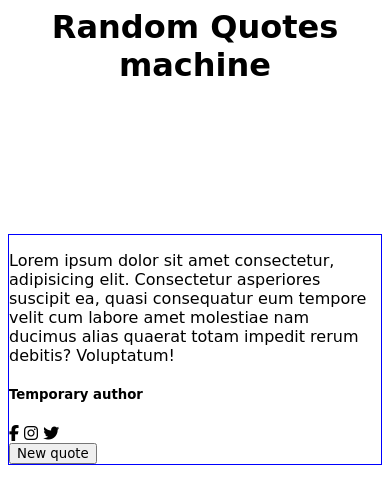
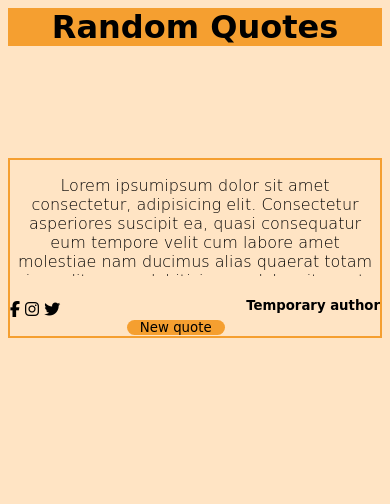
Before and after one commit to Alim1899/randomQuote, a plain HTML site: page index.html in a window 390 px wide. Drawn offline with Linux system fonts and the light colour scheme; no server answers.

Commit message:
Styling for mobile screens completed

```diff
--- a/index.html
+++ b/index.html
@@ -8,23 +8,32 @@
     <title>API's</title>
 </head>
 <body>
-   <h1 class="heading" style="text-align: center;">Random Quotes machine</h1>
-
+   <h1 class="header" style="text-align: center;">Random Quotes</h1>
+     <div class="rqm">
     <div class="container">
 
-        <p class="paragraph">Lorem ipsum dolor sit amet consectetur,
+        <p class="paragraph">Lorem ipsumipsum dolor sit amet consectetur,
+            adipisicing elit. Consectetur asperiores suscipit ea,
+             quasi consequatur eum tempore velit cum labore amet molestiae nam
+            ducimus alias quaerat totam impedit rerum debitisipsum dolor sit amet consectetur,
+            adipisicing elit. Consectetur asperiores suscipit ea,
+             quasi consequatur eum tempore velit cum labore amet molestiae nam
+            ducimus alias quaerat totam impedit rerum debitis dolor sit amet consectetur,
              adipisicing elit. Consectetur asperiores suscipit ea,
               quasi consequatur eum tempore velit cum labore amet molestiae nam
              ducimus alias quaerat totam impedit rerum debitis? Voluptatum!</p>
-             <h5 class="author">Temporary author</h5>
              <div class="social">
                 <i class="fa-brands fa-facebook-f"></i>
                 <i class="fa-brands fa-instagram"></i>
                 <i class="fa-brands fa-twitter"></i>
              </div>
-             <button class="new">New quote</button>
-    </div>
+              <button class="new">New quote</button>
+             <h5 class="author">Temporary author</h5>
+             </div>
 
+
+
+</div>
 
 </body>
 <script defer src="script.js"></script>
--- a/script.js
+++ b/script.js
@@ -4,7 +4,7 @@ const paragraph = document.querySelector('.paragraph');
 const img = document.querySelector('.img');
 
 
-fetch('https://type.fit/api/quotes')
-	.then(response => response.json())
-	.then(response => console.log(Object.entries(response)))
-	.catch(err => console.error(err));
+// fetch('https://type.fit/api/quotes')
+// 	.then(response => response.json())
+// 	.then(response => console.log(Object.entries(response)))
+// 	.catch(err => console.error(err));
--- a/styles.css
+++ b/styles.css
@@ -1,8 +1,49 @@
 *{
 font-family:cursive;
+padding: 0;
+box-sizing: border-box;
+background-color: bisque;
+}
+.header{
+    background-color:#f59f30;
+}
+.container{
+    border: 2px double #f59f30;
+    max-width: 1000px;
+    max-height:300px;
+    margin: 0 auto;
+    margin-top: 30%;
+}
+.paragraph::-webkit-scrollbar {
+    display: none;
+  }
+
+.paragraph{
+    width: 100%;
+    height: 100px;
+    overflow-y: scroll;
+    content: '\201C';
+    text-align: center;
+    font-weight:100;
 }
 
-.container{
-    margin-top: 40%;
-    border: 1px solid blue;
+.social{
+
+    max-width: 70px;
+    position: absolute;
+    margin-top: 7.8px;
 }
+.author{
+    text-align: end;
+   font-weight:900;
+
+}
+.new{
+    position: absolute;
+    margin-left:30%;
+    margin-top: 28px;
+    border: none;
+    background-color: #f59f30;
+    border-radius: 50px;
+    width: 25%;
+}
```
